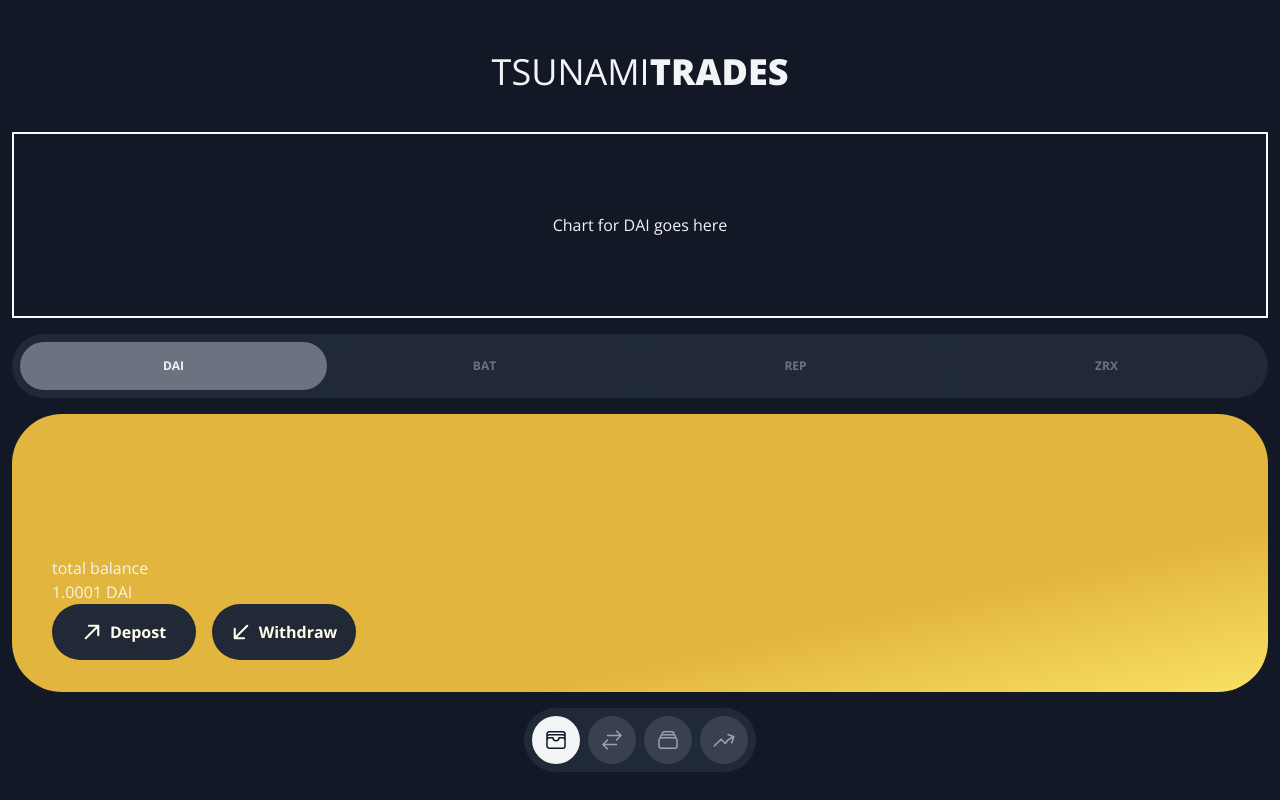
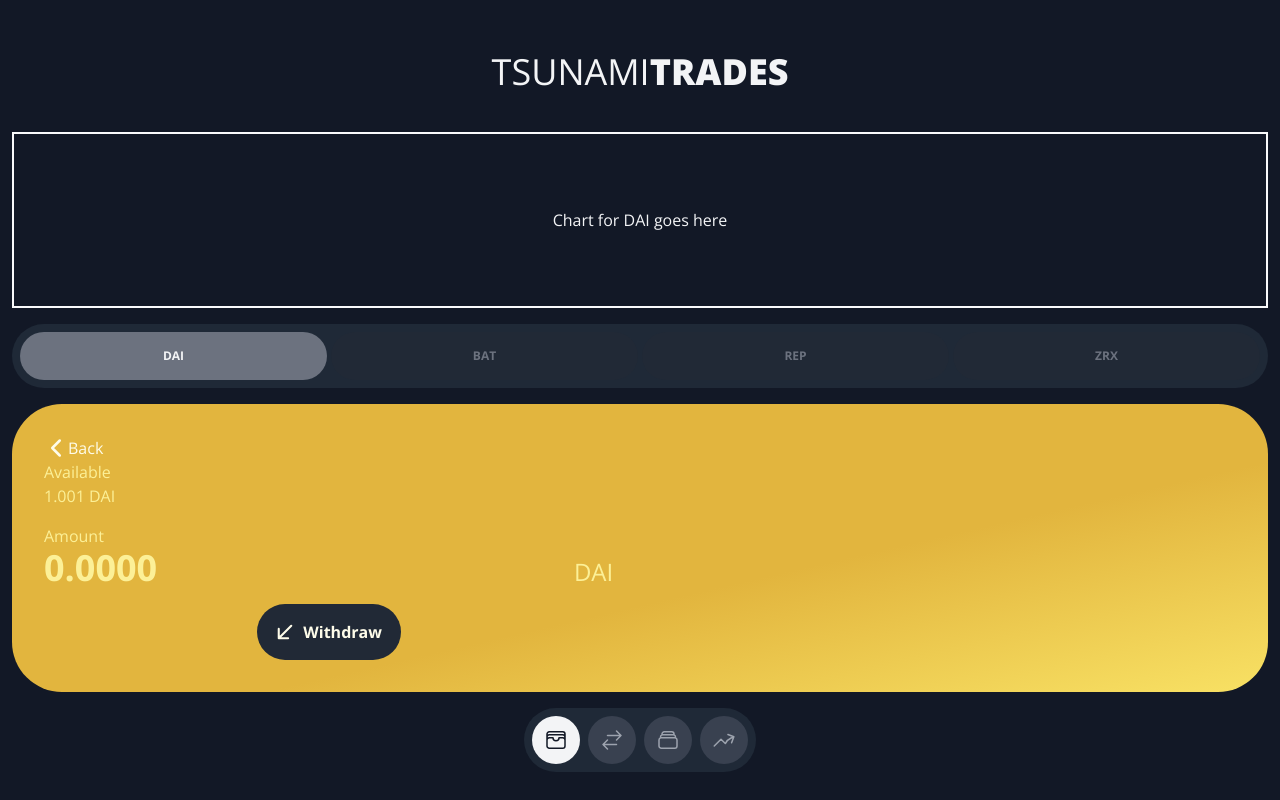
Before and after one commit to jacobvanschenck/Dex, a React (Vite) app in the folder client/: page / in a window 1280 px wide. Both pictures are taken after a click on the button "Withdraw". Built offline with nearby package versions, Linux system fonts and the light colour scheme.

Commit message:
wallet card, trade card

```diff
--- a/client/src/AppLayout.tsx
+++ b/client/src/AppLayout.tsx
@@ -15,7 +15,7 @@ export default function AppLayout() {
       </div>
       <div className="flex justify-center items-center w-full h-1/4 border-2 bg border-neutral-50">{`Chart for ${selectedToken} goes here`}</div>
       <TokenPillsContainer selectedToken={selectedToken} setSelectedToken={setSelectedToken} />
-      <CardContainer card={currentCard} />
+      <CardContainer setCard={setCurrentCard} selectedToken={selectedToken} card={currentCard} />
       <MobileNav currentCard={currentCard} setCurrentCard={setCurrentCard} />
     </div>
   );
--- /dev/null
+++ b/client/src/components/Pill.tsx
@@ -0,0 +1,18 @@
+type PillProps = {
+  caption: string;
+  isSelected: boolean;
+  onClick: () => void;
+};
+
+export default function Pill({ caption, isSelected, onClick }: PillProps) {
+  return (
+    <button
+      className={`py-2 flex-1 px-4 text-primary-50 text-xs font-bold rounded-[50px] transition-colors duration-100 ${
+        isSelected ? 'bg-primary-500' : 'bg-primary-800 text-primary-500'
+      }`}
+      onClick={onClick}
+    >
+      {caption}
+    </button>
+  );
+}
--- a/client/src/components/cards/CardContainer.tsx
+++ b/client/src/components/cards/CardContainer.tsx
@@ -1,28 +1,37 @@
-import { CardType } from '../../types';
+import { Dispatch, SetStateAction } from 'react';
+import { CardType, DEPOSIT, ORDER, PRICE, TRADE, TokenType, WALLET, WITHDRAW } from '../../types';
+import DepositCard from './DepositCard';
 import OrderCard from './OrderCard';
 import PriceCard from './PriceCard';
 import TradeCard from './TradeCard';
 import WalletCard from './WalletCard';
+import WithdrawCard from './WithdrawCard';
 
 type CardContainerProps = {
   card: CardType;
+  setCard: Dispatch<SetStateAction<CardType>>;
+  selectedToken: TokenType;
 };
 
-export default function CardContainer({ card }: CardContainerProps) {
+export default function CardContainer({ card, setCard, selectedToken }: CardContainerProps) {
   const renderCard = (card: CardType) => {
     switch (card) {
-      case 'WALLET':
-        return <WalletCard />;
-      case 'TRADE':
-        return <TradeCard />;
-      case 'ORDER':
+      case WALLET:
+        return <WalletCard setCard={setCard} selectedToken={selectedToken} />;
+      case TRADE:
+        return <TradeCard selectedToken={selectedToken} />;
+      case ORDER:
         return <OrderCard />;
-      case 'PRICE':
+      case PRICE:
         return <PriceCard />;
+      case DEPOSIT:
+        return <DepositCard selectedToken={selectedToken} onBack={() => setCard(WALLET)} />;
+      case WITHDRAW:
+        return <WithdrawCard selectedToken={selectedToken} onBack={() => setCard(WALLET)} />;
     }
   };
   return (
-    <div className="flex flex-1 py-8 px-10 w-full bg-gradient-to-br rounded-[50px] from-primary-500 from-70% to-primary-300">
+    <div className="flex text-primary-50 flex-1 p-8 w-full bg-gradient-to-br rounded-[50px] from-primary-500 from-60% to-primary-300">
       {renderCard(card)}
     </div>
   );
--- /dev/null
+++ b/client/src/components/cards/DepositCard.tsx
@@ -0,0 +1,62 @@
+import { TokenType } from '../../types';
+import { PrimaryButton } from '../shared/PrimaryButton';
+
+type DepositCardProps = {
+  selectedToken: TokenType;
+  onBack: () => void;
+};
+
+export default function DepositCard({ onBack, selectedToken }: DepositCardProps) {
+  return (
+    <div className="flex flex-col justify-between">
+      <button className="flex w-fit" onClick={onBack}>
+        <svg
+          xmlns="http://www.w3.org/2000/svg"
+          fill="none"
+          viewBox="0 0 24 24"
+          strokeWidth={2.5}
+          stroke="currentColor"
+          className="w-6 h-6"
+        >
+          <path strokeLinecap="round" strokeLinejoin="round" d="M15.75 19.5L8.25 12l7.5-7.5" />
+        </svg>
+        Back
+      </button>
+      <div className="flex flex-col gap-3 justify-end items-start">
+        <div className="text-primary-200">
+          <p>Available</p>
+          <p>
+            1.001 <span>{selectedToken}</span>
+          </p>
+        </div>
+        <div className="flex gap-2 items-end">
+          <label className="transition-colors duration-100 text-primary-200 focus-within:text-primary-50">
+            Amount
+            <input
+              type="number"
+              inputMode="numeric"
+              placeholder="0.0000"
+              className="w-full text-4xl font-bold bg-transparent outline-none placeholder:text-primary-200 focus:placeholder:text-primary-50"
+            />
+          </label>
+          <p className="text-2xl font-normal text-primary-200">{selectedToken}</p>
+        </div>
+        <div className="flex justify-center w-full">
+          <PrimaryButton>
+            <svg
+              xmlns="http://www.w3.org/2000/svg"
+              fill="none"
+              viewBox="0 0 24 24"
+              strokeWidth={2.5}
+              stroke="currentColor"
+              className="w-5 h-5"
+            >
+              <path strokeLinecap="round" strokeLinejoin="round" d="M4.5 19.5l15-15m0 0H8.25m11.25 0v11.25" />
+            </svg>
+            Deposit
+          </PrimaryButton>
+        </div>
+      </div>
+    </div>
+  );
+}
--- a/client/src/components/cards/TradeCard.tsx
+++ b/client/src/components/cards/TradeCard.tsx
@@ -1,11 +1,61 @@
-export default function TradeCard() {
+import { useState } from 'react';
+import Pill from '../Pill';
+import { PrimaryButton } from '../shared/PrimaryButton';
+import { TokenType } from '../../types';
+
+type TradeCardProps = {
+  selectedToken: TokenType;
+};
+
+const BUY = 'BUY';
+const SELL = 'SELL';
+const MARKET = 'MARKET';
+const LIMIT = 'LIMIT';
+
+export default function TradeCard({ selectedToken }: TradeCardProps) {
+  const [side, setSide] = useState(BUY);
+  const [type, setType] = useState(LIMIT);
+
   return (
-    <div className="flex flex-col justify-end items-start">
-      <p>TradeCard</p>
-      <p>total balance</p>
-      <p>1.0001 DAI</p>
-      <div className="flex gap-4">
-        <button>depost</button> <button>withdraw</button>
+    <div className="flex flex-col gap-3 justify-between">
+      <div className="flex gap-2">
+        <div className="flex gap-1 p-2 grow bg-primary-800 rounded-[50px]">
+          <Pill caption="Limit" isSelected={type === LIMIT} onClick={() => setType(LIMIT)} />
+          <Pill caption="Market" isSelected={type === MARKET} onClick={() => setType(MARKET)} />
+        </div>
+        <div className="flex flex-1 gap-1 p-2 bg-primary-800 rounded-[50px]">
+          <Pill caption="Buy" isSelected={side === BUY} onClick={() => setSide(BUY)} />
+          <Pill caption="Sell" isSelected={side === SELL} onClick={() => setSide(SELL)} />
+        </div>
+      </div>
+      <div className="flex flex-col gap-3">
+        <div className="flex gap-2 items-end">
+          <label className="transition-colors duration-100 text-primary-200 focus-within:text-primary-50">
+            Amount
+            <input
+              type="number"
+              inputMode="numeric"
+              placeholder="0.0000"
+              className="w-full text-4xl font-bold bg-transparent outline-none placeholder:text-primary-200 focus:placeholder:text-primary-50"
+            />
+          </label>
+          <p className="text-2xl font-normal text-primary-200">{selectedToken}</p>
+        </div>
+        <div className="flex gap-2 items-end">
+          <label className="transition-colors duration-100 text-primary-200 focus-within:text-primary-50">
+            Price
+            <input
+              type="number"
+              inputMode="numeric"
+              placeholder="0"
+              className="w-full text-4xl font-bold bg-transparent outline-none placeholder:text-primary-200 focus:placeholder:text-primary-50"
+            />
+          </label>
+          <p className="text-2xl font-normal text-primary-200">{selectedToken}/DAI</p>
+        </div>
+        <div className="flex justify-center">
+          <PrimaryButton>Create Order</PrimaryButton>
+        </div>
       </div>
     </div>
   );
--- a/client/src/components/cards/WalletCard.tsx
+++ b/client/src/components/cards/WalletCard.tsx
@@ -1,12 +1,21 @@
 import { PrimaryButton } from '../shared/PrimaryButton';
+import { CardType, DEPOSIT, TokenType, WITHDRAW } from '../../types';
+import { Dispatch, SetStateAction } from 'react';
 
-export default function WalletCard() {
+type WalletCardProps = {
+  selectedToken: TokenType;
+  setCard: Dispatch<SetStateAction<CardType>>;
+};
+
+export default function WalletCard({ selectedToken, setCard }: WalletCardProps) {
   return (
-    <div className="flex flex-col justify-end items-start">
-      <p>total balance</p>
-      <p>1.0001 DAI</p>
+    <div className="flex flex-col gap-3 justify-end items-start">
+      <p className="text-primary-200">Total balance</p>
+      <p className="text-4xl font-bold">
+        1.0001 <span className="text-2xl font-normal">{selectedToken}</span>
+      </p>
       <div className="flex gap-4">
-        <PrimaryButton>
+        <PrimaryButton action={() => setCard(DEPOSIT)}>
           <svg
             xmlns="http://www.w3.org/2000/svg"
             fill="none"
@@ -17,9 +26,9 @@ export default function WalletCard() {
           >
             <path strokeLinecap="round" strokeLinejoin="round" d="M4.5 19.5l15-15m0 0H8.25m11.25 0v11.25" />
           </svg>
-          Depost
+          Deposit
         </PrimaryButton>
-        <PrimaryButton>
+        <PrimaryButton action={() => setCard(WITHDRAW)}>
           <svg
             xmlns="http://www.w3.org/2000/svg"
             fill="none"
--- /dev/null
+++ b/client/src/components/cards/WithdrawCard.tsx
@@ -0,0 +1,62 @@
+import { TokenType } from '../../types';
+import { PrimaryButton } from '../shared/PrimaryButton';
+
+type WithdrawCardProps = {
+  selectedToken: TokenType;
+  onBack: () => void;
+};
+
+export default function WithdrawCard({ onBack, selectedToken }: WithdrawCardProps) {
+  return (
+    <div className="flex flex-col justify-between">
+      <button className="flex w-fit" onClick={onBack}>
+        <svg
+          xmlns="http://www.w3.org/2000/svg"
+          fill="none"
+          viewBox="0 0 24 24"
+          strokeWidth={2.5}
+          stroke="currentColor"
+          className="w-6 h-6"
+        >
+          <path strokeLinecap="round" strokeLinejoin="round" d="M15.75 19.5L8.25 12l7.5-7.5" />
+        </svg>
+        Back
+      </button>
+      <div className="flex flex-col gap-4 justify-end items-start">
+        <div className="text-primary-200">
+          <p>Available</p>
+          <p>
+            1.001 <span>{selectedToken}</span>
+          </p>
+        </div>
+        <div className="flex gap-2 items-end">
+          <label className="transition-colors duration-100 text-primary-200 focus-within:text-primary-50">
+            Amount
+            <input
+              type="number"
+              inputMode="numeric"
+              placeholder="0.0000"
+              className="w-full text-4xl font-bold bg-transparent outline-none placeholder:text-primary-200 focus:placeholder:text-primary-50"
+            />
+          </label>
+          <p className="text-2xl font-normal text-primary-200">{selectedToken}</p>
+        </div>
+        <div className="flex justify-center w-full">
+          <PrimaryButton>
+            <svg
+              xmlns="http://www.w3.org/2000/svg"
+              fill="none"
+              viewBox="0 0 24 24"
+              strokeWidth={2.5}
+              stroke="currentColor"
+              className="w-5 h-5"
+            >
+              <path strokeLinecap="round" strokeLinejoin="round" d="M19.5 4.5l-15 15m0 0h11.25m-11.25 0V8.25" />
+            </svg>
+            Withdraw
+          </PrimaryButton>
+        </div>
+      </div>
+    </div>
+  );
+}
--- a/client/src/components/shared/PrimaryButton.tsx
+++ b/client/src/components/shared/PrimaryButton.tsx
@@ -6,18 +6,26 @@ type PrimaryButtonProps = {
   disabled?: boolean;
   asyncAction?: () => Promise<void>;
   action?: () => void;
+  type?: 'button' | 'submit';
 };
-export function PrimaryButton({ action = undefined, asyncAction = undefined, disabled, children }: PrimaryButtonProps) {
+export function PrimaryButton({
+  action = undefined,
+  asyncAction = undefined,
+  type = 'button',
+  disabled,
+  children,
+}: PrimaryButtonProps) {
   const [loading, setLoading] = useState(false);
   return (
     <button
+      type={type}
       className="flex gap-2 justify-center items-center py-4 w-36 font-bold bg-neutral-800 rounded-[50px] text-primary-50 disabled:bg-slate-200"
       disabled={loading || disabled}
       onClick={async () => {
         if (!action && !asyncAction) return;
         setLoading(true);
-        asyncAction && (await asyncAction());
-        action && action();
+        !!asyncAction && (await asyncAction());
+        !!action && action();
         setLoading(false);
       }}
     >
--- a/client/src/types.ts
+++ b/client/src/types.ts
@@ -2,9 +2,11 @@ export const WALLET = 'WALLET';
 export const TRADE = 'TRADE';
 export const ORDER = 'ORDER';
 export const PRICE = 'PRICE';
+export const DEPOSIT = 'DEPOSIT';
+export const WITHDRAW = 'WITHDRAW';
 
-export type CardType = typeof WALLET | typeof TRADE | typeof ORDER | typeof PRICE;
-export const CARDS = [WALLET, TRADE, ORDER, PRICE] as const;
+export type CardType = typeof WALLET | typeof TRADE | typeof ORDER | typeof PRICE | typeof DEPOSIT | typeof WITHDRAW;
+export const CARDS = [WALLET, TRADE, ORDER, PRICE, DEPOSIT, WITHDRAW] as const;
 
 export const DAI = 'DAI';
 export const BAT = 'BAT';
```
Also changed, not shown: client/src/components/nav/MobileNav.tsx (+5 -2 lines).
